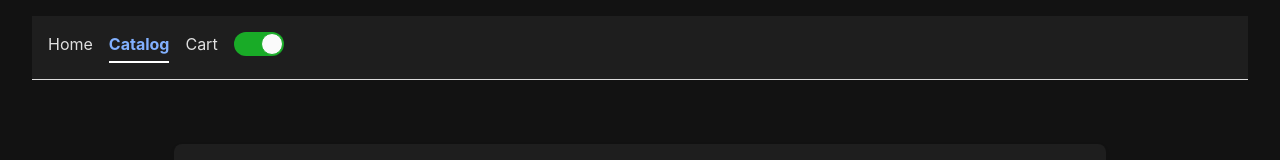
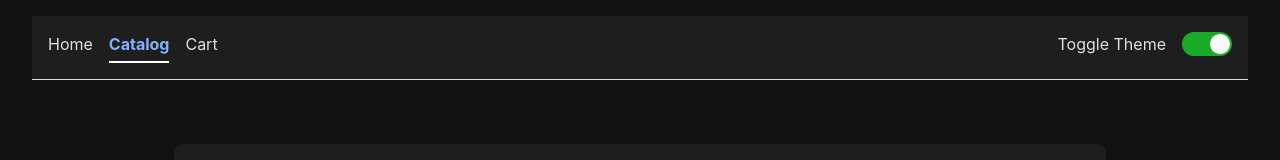
Before and after one commit to deeprecession/shop-app, a React (Vite) app: page /#/catalog in a window 1280 px wide. Shown: the top 160 px of the page. Built offline with nearby package versions, Linux system fonts and the light colour scheme; no server answers.

Commit message:
style: add labeel for toggle theme toggler

```diff
--- a/package.json
+++ b/package.json
@@ -60,6 +60,7 @@
     "prettier": "3.4.2",
     "prettier-eslint": "^16.3.0",
     "storybook": "^8.4.7",
+    "storybook-dark-mode": "^4.0.2",
     "stylelint": "^16.12.0",
     "stylelint-config-css-modules": "^4.4.0",
     "stylelint-config-recommended": "^14.0.1",
--- /dev/null
+++ b/src/components/NavBar/DarkModeToggle.module.css
@@ -0,0 +1,6 @@
+.themeToggleWrapper {
+  display: flex;
+  flex-flow: row nowrap;
+  align-items: center;
+  gap: 1rem;
+}
--- a/src/components/NavBar/DarkModeToggle.tsx
+++ b/src/components/NavBar/DarkModeToggle.tsx
@@ -1,6 +1,7 @@
 import { useEffect, useState } from "react";
 import Toggle from "react-toggle";
 import "react-toggle/style.css";
+import style from "./DarkModeToggle.module.css";
 import { useMediaQuery } from "react-responsive";
 
 export const DarkModeToggle = () => {
@@ -23,11 +24,15 @@ export const DarkModeToggle = () => {
   }, [isDark]);
 
   return (
+    <div className={style.themeToggleWrapper}>
+      <label htmlFor="theme-toggle"> Toggle Theme</label>
       <Toggle
+        id="theme-toggle"
         checked={isDark}
         onChange={({ target }) => setIsDark(target.checked)}
         icons={{ checked: "", unchecked: "" }}
         aria-label="Dark mode toggle"
       />
+    </div>
   );
 };
--- a/src/components/NavBar/NavBar.module.css
+++ b/src/components/NavBar/NavBar.module.css
@@ -29,3 +29,7 @@
   color: var(--text-accent);
   border-bottom: 2px solid var(--border-dark);
 }
+
+.themeToggleWrapper {
+  margin-left: auto;
+}
--- a/src/components/NavBar/NavBar.tsx
+++ b/src/components/NavBar/NavBar.tsx
@@ -30,7 +30,9 @@ const NavBar = () => {
         Cart
       </NavLink>
 
-      <DarkModeToggle />
+      <div className={style.themeToggleWrapper}>
+        <DarkModeToggle />
+      </div>
     </nav>
   );
 };
```
Also changed, not shown: 1 other file (tests, documents, lock files or other folders). Lines whose indentation alone changed are shown as unchanged.
